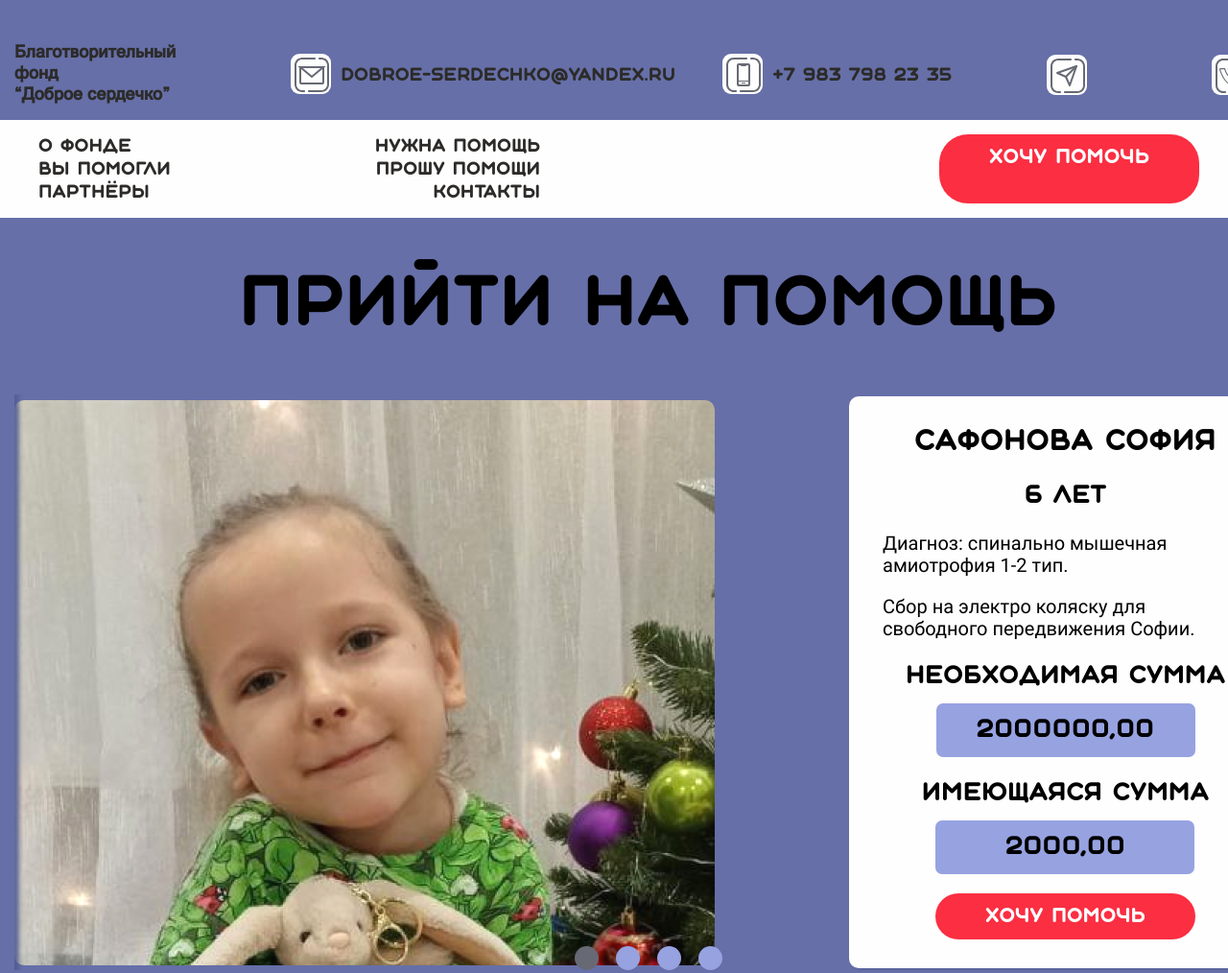
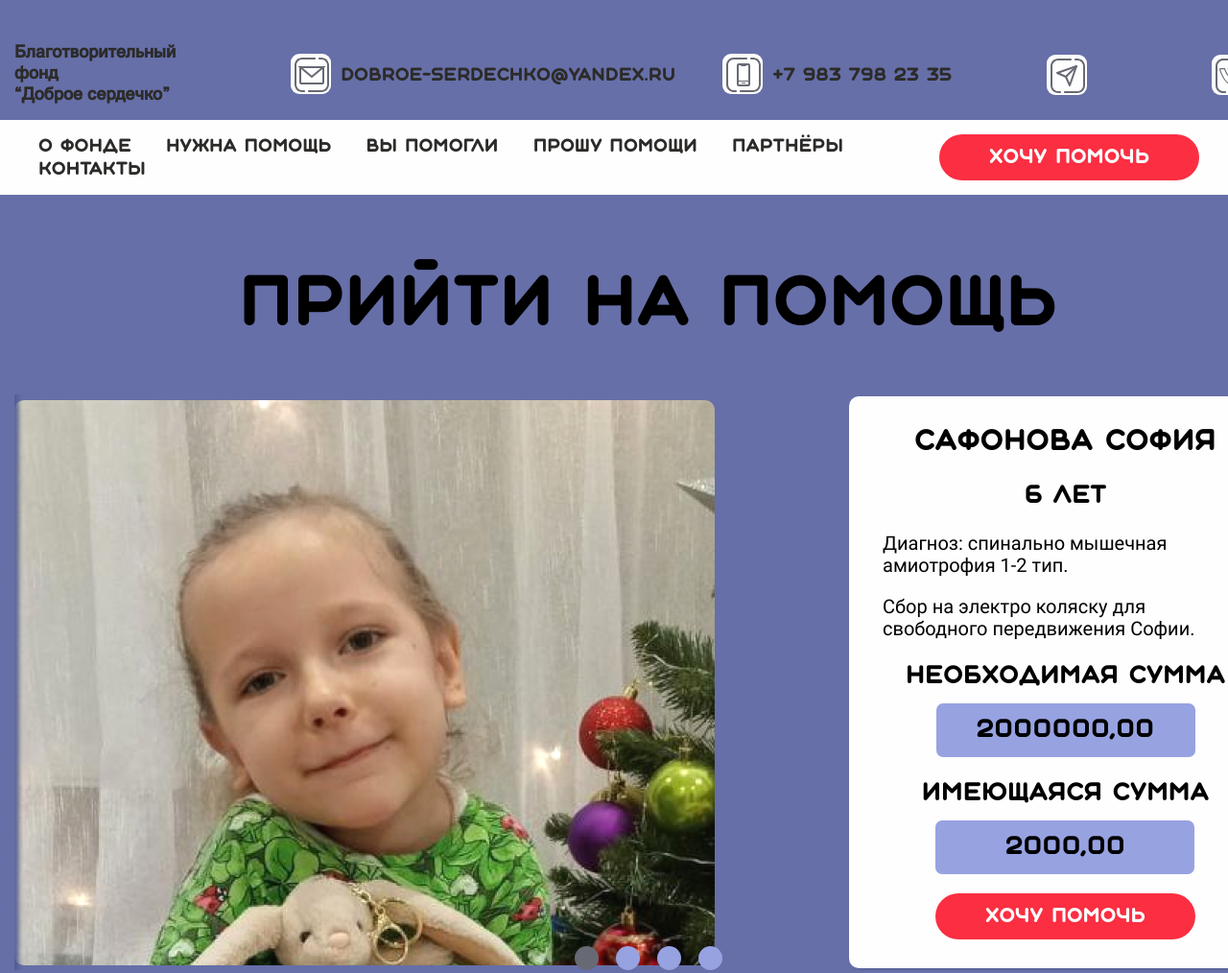
Before and after one commit to AlexKuryanov/dobroje-serdechko, a plain HTML site: page index.html in a window 1280 px wide. Shown: the top 1014 px of the page at 96% size. Drawn offline with Linux system fonts and the light colour scheme; a web font is replaced by a local one.

Commit message:
fix: fix properties for nav-list

```diff
--- a/css/style.css
+++ b/css/style.css
@@ -265,10 +265,6 @@ img {
   flex-wrap: wrap;
   justify-content: space-between;
   align-items: center;
-  column-gap: 5rem;
-  max-width: calc(100% - 31.6rem);
-  /* max-width: 1162px;
-  min-width: 951px; */
 }
 
 .tohelp-btn {
```
